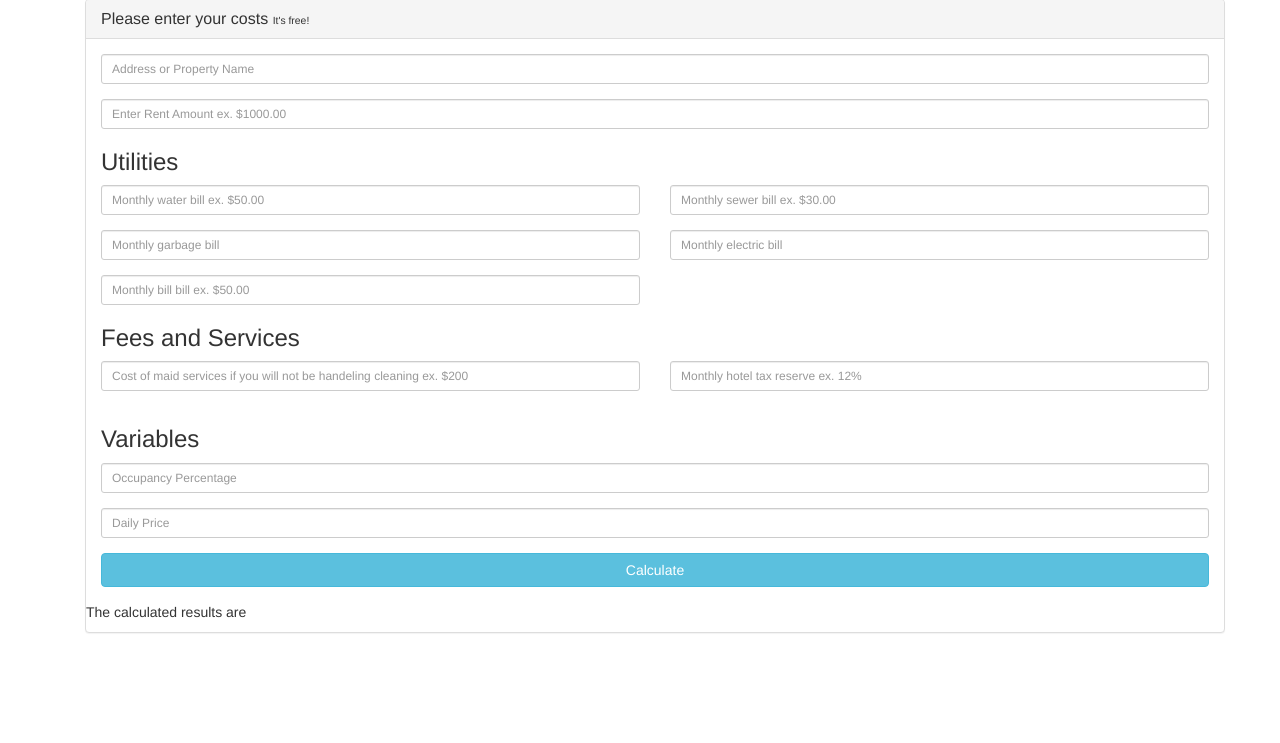
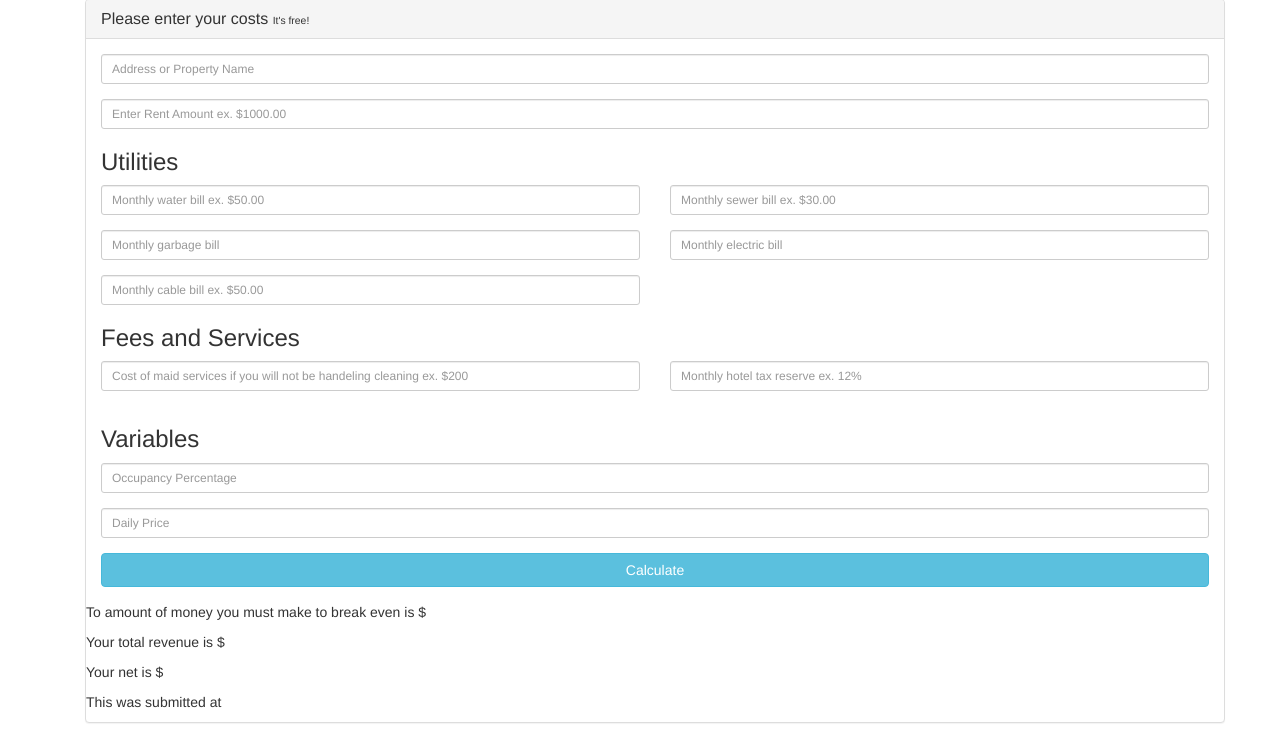
Before and after one commit to puma10/airbnb_calc, a Flask app: page / in a window 1280 px wide. Shown: the part 72-815 px from the top of the page. Before the commit the page ends 705 px from the top, so only its background shows below. Run offline with Flask 2, Linux system fonts and the light colour scheme; some libraries are stand-ins or nearby versions.

Commit message:
All fields are connected.  Output is incorrect

```diff
--- a/my_app/static/js/main.js
+++ b/my_app/static/js/main.js
@@ -7,21 +7,54 @@ $(document).ready(function() {
 
     console.log("the form has been submitted");
 
-    // grab values
+    // grab values from the form
     title_form = $('input[name="title"]').val();
     rent_form = $('input[name="rent"]').val();
-    console.log(title_form, rent_form)
+    water_form = $('input[name="water"]').val();
+    sewer_form = $('input[name="sewer"]').val();
+    garbage_form = $('input[name="garbage"]').val();
+    electric_form = $('input[name="electric"]').val();
+    cable_form = $('input[name="cable"]').val();
+    maid_form = $('input[name="maid_service"]').val();
+    hotel_tax_form = $('input[name="hotel_tax"]').val();
 
-    //sends the POST data back to the server from the client using AJAX
+    occupancy_form = $('input[name="occupancy"]').val();
+    daily_price_form = $('input[name="daily_price"]').val();
+
+    submit_time = new Date($.now());
+
+    console.log(title_form,
+                rent_form,
+                water_form,
+                sewer_form,
+                garbage_form,
+                electric_form,
+                cable_form,
+                maid_form,
+                hotel_tax_form,
+                occupancy_form,
+                daily_price_form,
+                submit_time)
+
+
+    //send the POST data back to the server from the client using AJAX. Anything not put in the data variable is not passed in the post.
     $.ajax({
       type: "POST",
       url: "/",
-      data : { 'form_title': title_form, 'form_rent': rent_form },
+      data : { 'form_title': title_form, 'form_rent': rent_form, 'water_form': water_form, 'sewer_form': sewer_form, 'garbage_form': garbage_form, 'electric_form': electric_form, 'cable_form': cable_form, 'maid_form': maid_form, 'hotel_tax_form': hotel_tax_form, 'occupancy_form': occupancy_form, 'daily_price_form': daily_price_form, 'submit_time': submit_time
+      },
+
+      // if the ajax connection was succesfuly we pass the data back in a json object named results
       success: function(results) {
         console.log(results);
 
         // finds the dom item with an id="results" - results (the variable) holds our data from the home funciton in view. We can access jsonify data with results.total
-        $('#results').html(results.total)
+        $('#breakeven').html(results.breakeven)
+        $('#revenue').html(results.revenue)
+        $('#profit').html(results.profit)
+        $('#submit_time').html(results.time_submitted)
+
+        // This clears all input fields after the form submission so the user can easily start over.
         $('input').val('')
       },
       error: function(error) {
--- a/my_app/templates/calculator.html
+++ b/my_app/templates/calculator.html
@@ -60,7 +60,7 @@
 
                             {# cable #}
                             <div class="col-xs-6 col-sm-6 col-md-6">
-                                <input type="text" name="cable" id="cable" class="form-control input-sm" placeholder="Monthly bill bill ex. $50.00">
+                                <input type="text" name="cable" id="cable" class="form-control input-sm" placeholder="Monthly cable bill ex. $50.00">
                             </div>
 
                         </div>
@@ -105,7 +105,10 @@
                 </div>
                 <div>
                     {# Our javascript output goes between the span tags #}
-                    <p>The calculated results are <span id="results"></span></p>
+                    <p>To amount of money you must make to break even is $<span id="breakeven"></span></p>
+                    <p>Your total revenue is $<span id="revenue"></span></p>
+                    <p>Your net is $<span id="profit"></span></p>
+                    <p>This was submitted at <span id="submit_time"></span></p>
                 </div>
             </div>
         </div>
--- a/my_app/views.py
+++ b/my_app/views.py
@@ -1,16 +1,77 @@
 from flask import render_template, jsonify, request, Response
 
 from my_app import app
+
+import logging
+log = logging.getLogger(__name__)
+log.setLevel(logging.DEBUG)
+console_handler = logging.StreamHandler()
+console_handler.setLevel(logging.DEBUG)
+formatter = logging.Formatter('%(asctime)s - %(name)s - %(levelname)s - %(message)s')
+console_handler.setFormatter(formatter)
+log.addHandler(console_handler)
+
+
 
 @app.route("/", methods=['GET', 'POST'])
 def home():
     if request.method=='POST':
         # form.get is used to access the data from a form POST request
-        title = int(request.form.get('form_title'))
-        rent = int(request.form.get('form_rent'))
-        total = rent + title
-        data = {"total": str(total)}
+        # we create the below variables to grab the data from the ajax post.
+        title = request.form.get('form_title')
+        rent = float(request.form.get('form_rent'))
+        occupancy = float(request.form.get('occupancy_form'))
+        hotel_tax_percentage = (float(request.form.get('hotel_tax_form'))) / 100
+        #correct later for correct numbers of days in a month
+        days_occupied = float((occupancy/100)) * 30
+        daily_rate = float(request.form.get('daily_price_form'))
+
+        # COSTS - UTILITIES ------------------
+        water = float(request.form.get('water_form'))
+        sewer = float(request.form.get('sewer_form'))
+        garbage = float(request.form.get('garbage_form'))
+        electric = float(request.form.get('electric_form'))
+        cable = float(request.form.get('cable_form'))
+
+        # COSTS - SERVICES ------------------
+        maid = float(request.form.get('form_rent'))
+        # This assumes on average a person stays for 2 days.  Find a better way t0 establish this later.
+        maid_costs_monthly = ((maid * days_occupied) / 2)
+        hotel_tax_reserve_monthly = (daily_rate * hotel_tax_percentage) * days_occupied
+
+        # COSTS - totals
+        utility_costs_monthly = water + sewer + garbage + electric + cable
+        service_costs_monthly = maid_costs_monthly + hotel_tax_reserve_monthly
+        total_cost_monthly = utility_costs_monthly + service_costs_monthly
+
+
+        # ------------------ OUTPUT ------------------
+        #precautions - hotel tax reserve fund to save per booking
+
+        breakeven = total_cost_monthly
+        revenue = daily_rate * days_occupied
+        profit = revenue - total_cost_monthly
+        time_submitted = request.form.get('submit_time')
+
+
+        # We add the data we want to pass back to a dictionary
+        data = {"breakeven": str(breakeven),
+            "time_submitted": time_submitted,
+            "revenue": revenue,
+            "profit": profit
+            }
+
+        #we return the data to ajax and in turn the html page after serilzing our dictionary into json format.
+        log.info(title)
         return jsonify(data)
 
     #if POST doesn't render - render the below GET instead
     return render_template("calculator.html")
+
+
+#SUMMARY OF DATA FLOW
+# - Grab HTML form posts but we stop it from interacting with the server with onsubmit="return false" in the form tag.
+# - Then using main.js we grab the data in the fields.
+# - Then using ajax we pass this data to our server in a post object.
+# - We make our manupliations on the data in the home view
+# - Any data we want to send back to the page we put into a dictionary and return to ajax.  We then tell ajax to insert the data into span tags we have identified.
```
Also changed, not shown: 1 other file.
